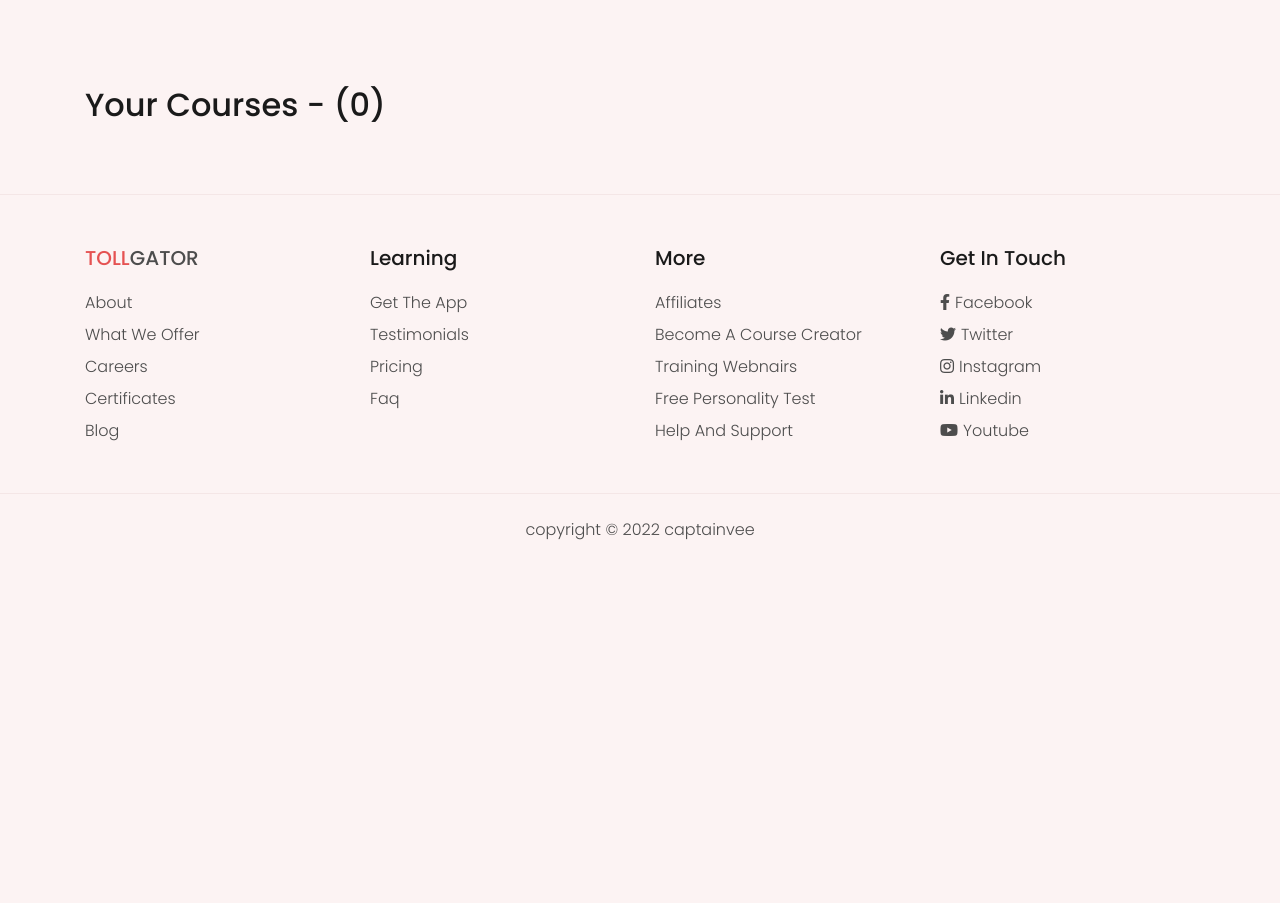
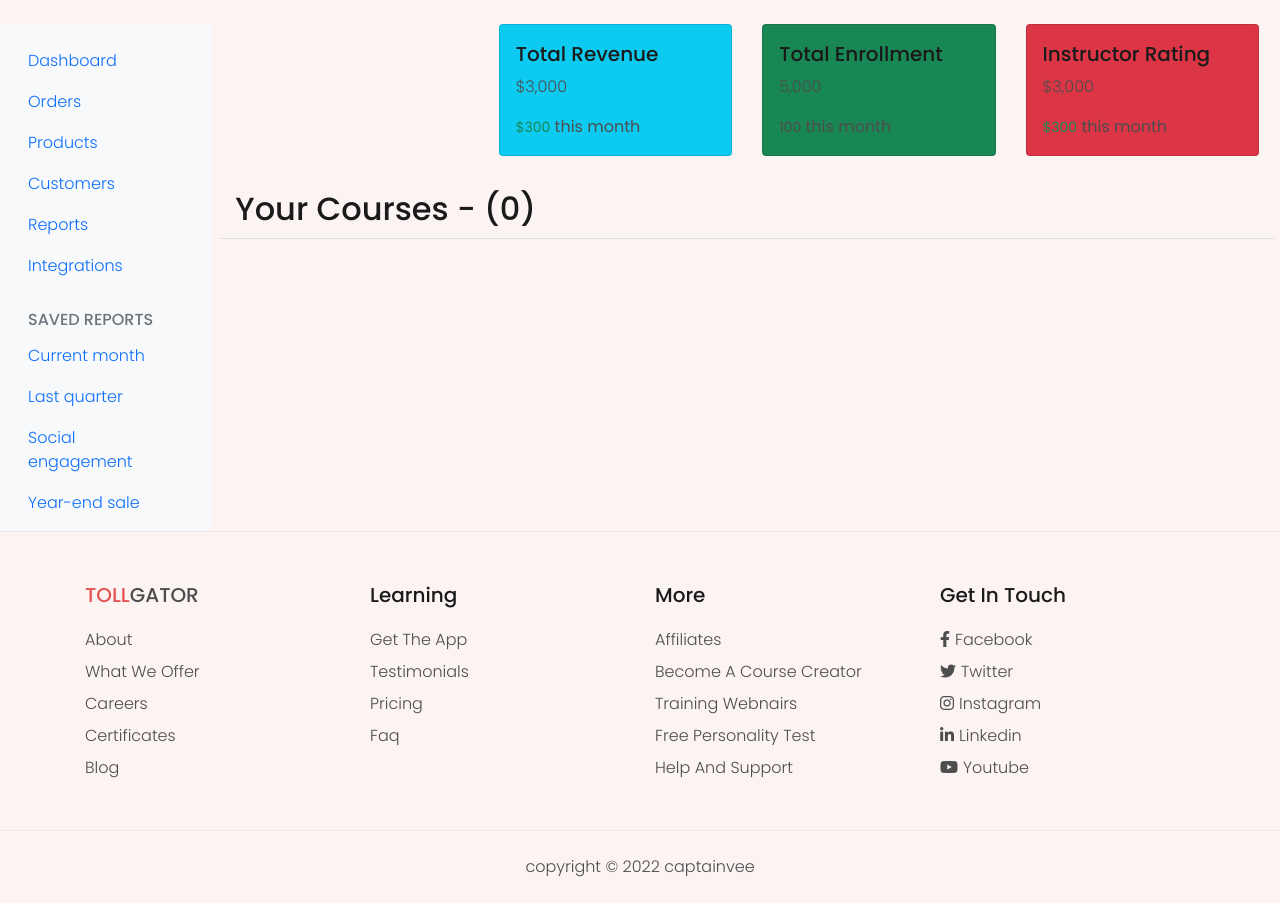
Before and after one commit to CaptainVee/tollgator, a Django app: page /instructor/dashboard in a window 1280 px wide; the page is wider, and only the part inside the window is pictured. Shown: the part 73-976 px from the top of that part. Before the commit the page ends 613 px from the top of that part, so only its background shows below. Run offline with Django 3.2, Linux system fonts and the light colour scheme; the visitor is signed in with stand-in values (Sample User, id 1); data that the repository does not hold is empty; some libraries are stand-ins or nearby versions.

Commit message:
style: completed basic styling of instructors profile

```diff
--- a/common/constants.py
+++ b/common/constants.py
@@ -52,3 +52,10 @@ PAYMENT_STATUS = (
     ("Payment pending", "Payment pending"),
     ("Completed", "Completed"),
 )
+
+PAYOUT_STATUS = (
+    ("Initiated", "Initiated"),
+    ("Processing", "Processing"),
+    ("Completed", "Completed"),
+    ("Failed", "Failed"),
+)
--- a/templates/courses/user_course_list.html
+++ b/templates/courses/user_course_list.html
@@ -1,8 +1,117 @@
 {% extends "base.html" %}
 {% block content %}
-<section class="course-details section-padding">
+<div class="container-fluid">
+	<div class="row">
+		<nav id="sidebarMenu" class="col-md-3 col-lg-2 d-md-block bg-light sidebar collapse">
+			<div class="position-sticky pt-3 sidebar-sticky">
+				<ul class="nav flex-column">
+					<li class="nav-item">
+						<a class="nav-link active" aria-current="page" href="#">
+							<span data-feather="home" class="align-text-bottom"></span>
+							Dashboard
+						</a>
+					</li>
+					<li class="nav-item">
+						<a class="nav-link" href="#">
+							<span data-feather="file" class="align-text-bottom"></span>
+							Orders
+						</a>
+					</li>
+					<li class="nav-item">
+						<a class="nav-link" href="#">
+							<span data-feather="shopping-cart" class="align-text-bottom"></span>
+							Products
+						</a>
+					</li>
+					<li class="nav-item">
+						<a class="nav-link" href="#">
+							<span data-feather="users" class="align-text-bottom"></span>
+							Customers
+						</a>
+					</li>
+					<li class="nav-item">
+						<a class="nav-link" href="#">
+							<span data-feather="bar-chart-2" class="align-text-bottom"></span>
+							Reports
+						</a>
+					</li>
+					<li class="nav-item">
+						<a class="nav-link" href="#">
+							<span data-feather="layers" class="align-text-bottom"></span>
+							Integrations
+						</a>
+					</li>
+				</ul>
+
+				<h6
+					class="sidebar-heading d-flex justify-content-between align-items-center px-3 mt-4 mb-1 text-muted text-uppercase">
+					<span>Saved reports</span>
+					<a class="link-secondary" href="#" aria-label="Add a new report">
+						<span data-feather="plus-circle" class="align-text-bottom"></span>
+					</a>
+				</h6>
+				<ul class="nav flex-column mb-2">
+					<li class="nav-item">
+						<a class="nav-link" href="#">
+							<span data-feather="file-text" class="align-text-bottom"></span>
+							Current month
+						</a>
+					</li>
+					<li class="nav-item">
+						<a class="nav-link" href="#">
+							<span data-feather="file-text" class="align-text-bottom"></span>
+							Last quarter
+						</a>
+					</li>
+					<li class="nav-item">
+						<a class="nav-link" href="#">
+							<span data-feather="file-text" class="align-text-bottom"></span>
+							Social engagement
+						</a>
+					</li>
+					<li class="nav-item">
+						<a class="nav-link" href="#">
+							<span data-feather="file-text" class="align-text-bottom"></span>
+							Year-end sale
+						</a>
+					</li>
+				</ul>
+			</div>
+		</nav>
+
+		<main class="col-md-9 ms-sm-auto col-lg-10 px-md-4">
+
+			<div class="row justify-content-end">
+				<div class="col-sm-3 mb-3">
+					<div class="card bg-info">
+						<div class="card-body">
+							<h5 class="card-title">Total Revenue</h5>
+							<p class="card-text">$3,000</p>
+							<strong><small class="text-success">$300</small> this month</strong>
+						</div>
+					</div>
+				</div>
+				<div class="col-sm-3 mb-3">
+					<div class="card bg-success">
+						<div class="card-body">
+							<h5 class="card-title">Total Enrollment</h5>
+							<p class="card-text">5,000</p>
+							<strong><small class="text-bg-dark">100</small> this month</strong>
+						</div>
+					</div>
+				</div>
+				<div class="col-sm-3 mb-3">
+					<div class="card bg-danger">
+						<div class="card-body">
+							<h5 class="card-title">Instructor Rating</h5>
+							<p class="card-text">$3,000</p>
+							<strong><small class="text-success">$300</small> this month</strong>
+						</div>
+					</div>
+				</div>
+
+				<h2 class="pt-3 pb-2 mb-3 border-bottom">Your Courses - ({{ page_obj.paginator.count }})</h2>
 				<div class="container">
-		<h2>Your Courses - ({{ page_obj.paginator.count }})</h2>
 					<!-- course header start -->
 					{% for course in courses %}
 
@@ -22,34 +131,44 @@
 						</div>
 						<ul>
 							<li>enrolled students - <span>220</span></li>
+							<li>Total revenue - <span class="badge bg-success"> $2,000</span>
+							</li>
 							<li>last updated - <span>{{ course.updated_at | date:'F d, Y' }}</span></li>
 						</ul>
 					</div>
+
 					<!-- course header end -->
 					{% endfor %}
 				</div>
-</section>
 				{% if is_paginated %}
 				<nav aria-label="Page navigation ">
 					<ul class="pagination justify-content-center mb-4">
 						{% if page_obj.has_previous %}
 						<li class="page-item"><a class="page-link " href="?page=1">First</a></li>
-		<li class="page-item"><a class="page-link " href="?page={{ page_obj.Previous_page_number }}">Previous</a></li>
+						<li class="page-item"><a class="page-link "
+								href="?page={{ page_obj.Previous_page_number }}">Previous</a></li>
 						{% endif %}
 
 						{% for num in page_obj.paginator.page_range %}
 						{% if page_obj.number == num %}
 						<li class="page-item active"><a class="page-link" href="?page={{ num }}">{{ num }}</a></li>
-		{% elif num > page_obj.number|add:'-3' and num < page_obj.number|add:'3' %} <li class="page-item"><a
-				class="page-link " href="?page={{ num }}">{{ num }}</a></li>
+						{% elif num > page_obj.number|add:'-3' and num < page_obj.number|add:'3' %} <li
+							class="page-item"><a class="page-link " href="?page={{ num }}">{{ num }}</a></li>
 							{% endif %}
 							{% endfor %}
 
 							{% if page_obj.has_next %}
-			<li class="page-item"><a class="page-link " href="?page={{ page_obj.next_page_number }}">Next</a></li>
-			<li class="page-item"><a class="page-link " href="?page={{ page_obj.paginator.num_pages }}">Last</a></li>
+							<li class="page-item"><a class="page-link "
+									href="?page={{ page_obj.next_page_number }}">Next</a></li>
+							<li class="page-item"><a class="page-link "
+									href="?page={{ page_obj.paginator.num_pages }}">Last</a></li>
 							{% endif %}
 					</ul>
 				</nav>
 				{% endif %}
+		</main>
+	</div>
+</div>
+
+
 {% endblock content %}
--- a/user/forms.py
+++ b/user/forms.py
@@ -1,6 +1,6 @@
 from django import forms
 from django.contrib.auth.forms import UserCreationForm
-from .models import InstructorProfile, User
+from .models import User
 from django.db import transaction
 from django.contrib.auth import get_user_model
 from django.conf import settings
@@ -31,7 +31,7 @@ class InstuctorRegistrationForm(UserCreationForm):
     #     user.email = self.cleaned_data.get("email")
     #     user.is_student = True
     #     user.save()
-    #     student = InstructorProfile.objects.create(user=user)
+    #     student =objects.create(user=user)
     #     return user
 
 
--- a/user/models.py
+++ b/user/models.py
@@ -9,6 +9,7 @@ from django.utils.translation import gettext_lazy as _
 from common.models import BaseModel
 
 from courses.models import Course, Video
+from common.constants import PAYOUT_STATUS
 
 
 class User(AbstractUser):
@@ -67,19 +68,24 @@ class UserDashboard(BaseModel):
         verbose_name_plural = _("user dashboards")
 
 
-class InstructorProfile(models.Model):
+class Instructor(BaseModel):
     user = models.OneToOneField(User, on_delete=models.CASCADE, blank=True, null=True)
+    bio = models.TextField(blank=True, null=True)
+    acct_name = models.CharField(max_length=250, null=True, blank=True)
+    bank_name = models.CharField(max_length=250, null=True, blank=True)
+    acct_number = models.IntegerField(null=True, blank=True)
 
     def __str__(self):
         return self.user.username
 
 
-class Instructor(BaseModel):
-    user = models.OneToOneField(User, on_delete=models.CASCADE, blank=True, null=True)
-    bio = models.TextField(blank=True, null=True)
-
-    def __str__(self):
-        return self.user.username
+class Payout(BaseModel):
+    instructor = models.ForeignKey(
+        Instructor, on_delete=models.CASCADE, blank=False, null=False
+    )
+    amount = models.FloatField(null=False, blank=False)
+    comment = models.CharField(max_length=500, blank=True, null=True)
+    status = models.CharField(choices=PAYOUT_STATUS, max_length=20, default="Initiated")
 
 
 class Enrollment(BaseModel):
```
Lines whose indentation alone changed are shown as unchanged.
